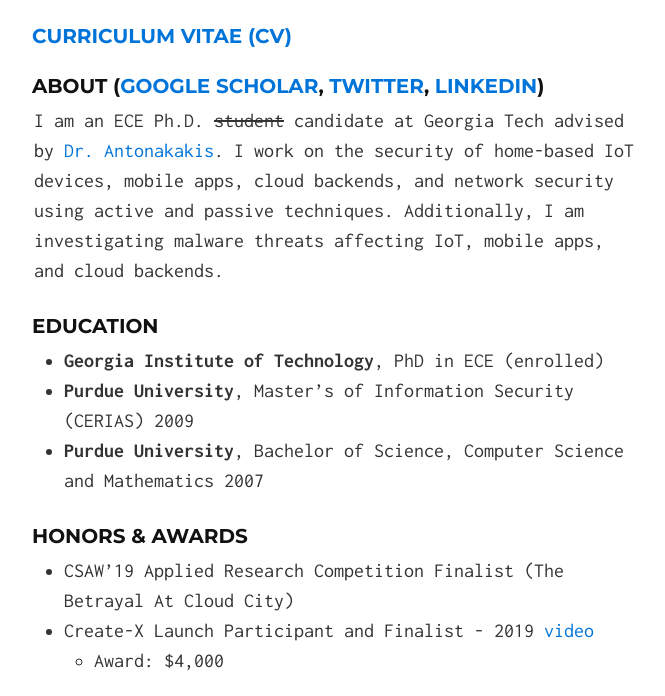
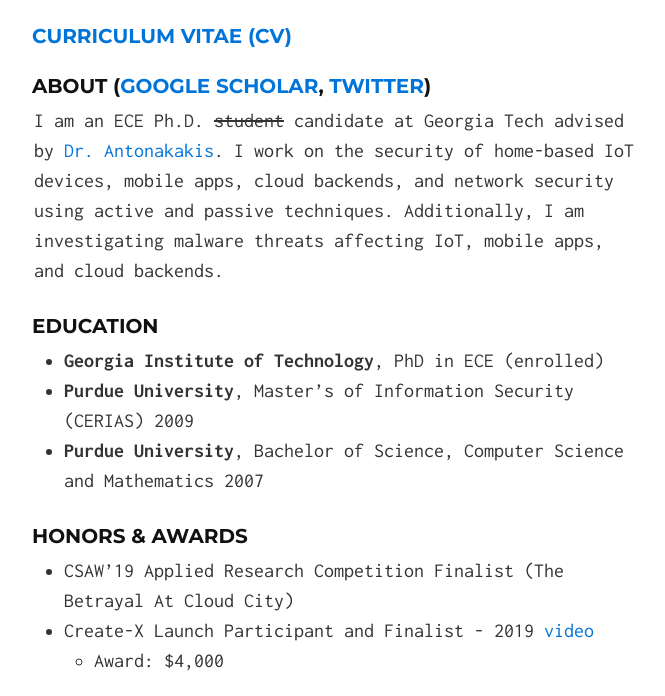
Before and after one commit to alrawi/alrawi.github.io, a Jekyll site: the page built from index.md, in a window 1280 px wide and 900 px high, cut to the strip 204-900 px from the top of the window. Shown: the whole strip, without its empty margins (306-971 px from the left). Built offline with Jekyll 4.4.1, drawn with Linux system fonts in a browser that asks for light colours.

Commit message:
Update index.md

```diff
--- a/index.md
+++ b/index.md
@@ -3,7 +3,7 @@ layout: default
 ---
 #### [Curriculum Vitae (CV)](/static/oalrawi_cv.pdf)
 
-### About ([Google Scholar](https://scholar.google.com/citations?user=94a6cB4AAAAJ&hl=en), [Twitter](https://twitter.com/oalrawi), [LinkedIn](https://www.linkedin.com/in/oalrawi/))
+### About ([Google Scholar](https://scholar.google.com/citations?user=94a6cB4AAAAJ&hl=en), [Twitter](https://twitter.com/oalrawi))
 I am an ECE Ph.D. ~~student~~ candidate at Georgia Tech advised by [Dr. Antonakakis](https://www.ece.gatech.edu/faculty-staff-directory/manos-antonakakis).
 I work on the security of home-based IoT devices, mobile apps, cloud backends, and network security using active and passive techniques.
 Additionally, I am investigating malware threats affecting IoT, mobile apps, and cloud backends.
```
